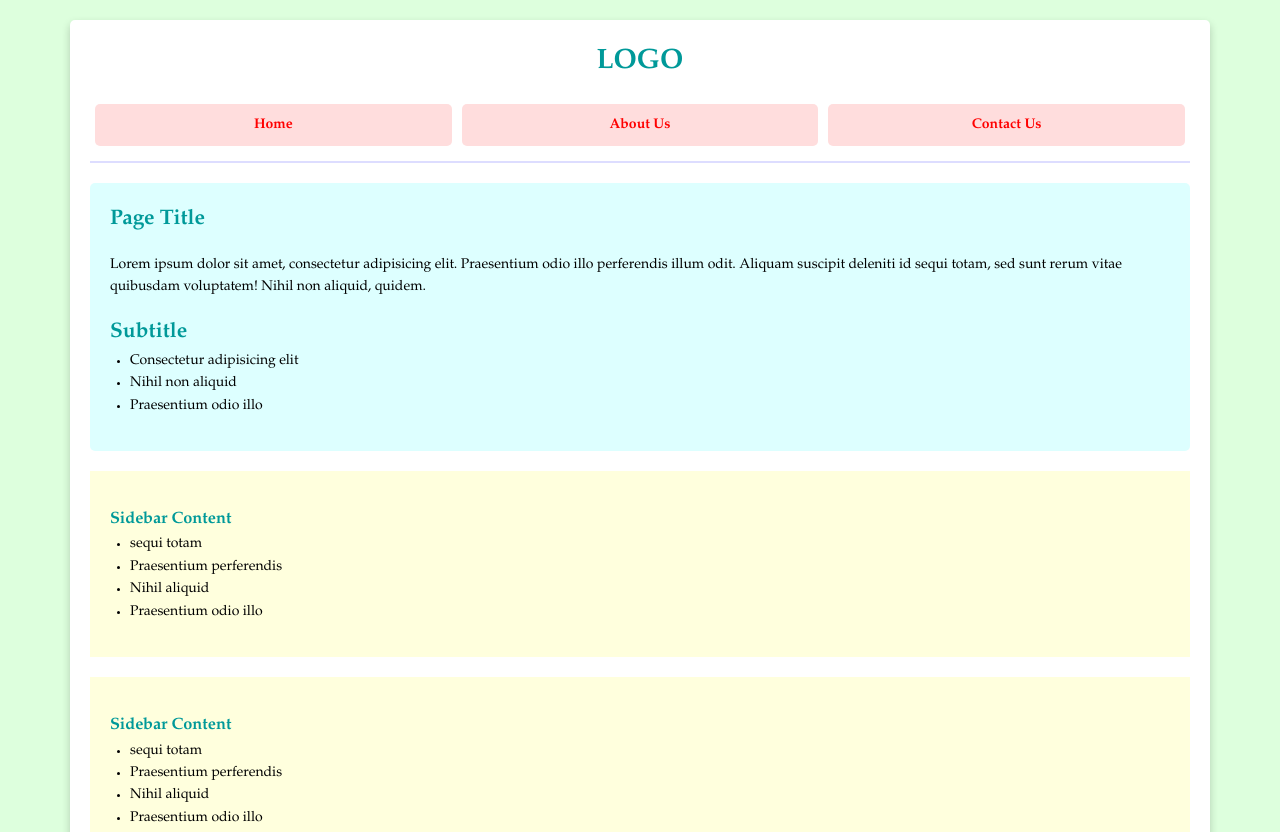
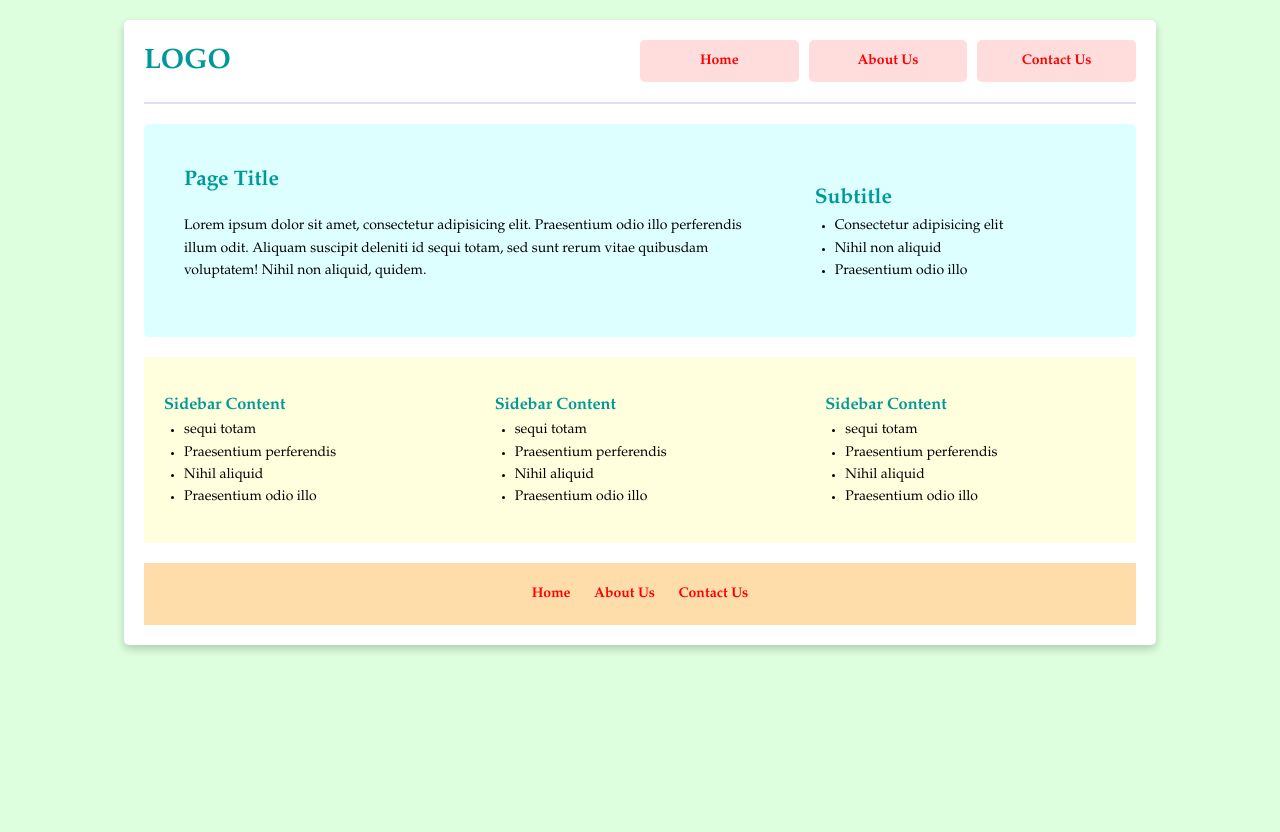
Before and after one commit to devonmoubry/responsive_buildout, a plain HTML site: page index.html in a window 1280 px wide. Shown: the top 832 px of the page. After the commit the page ends 800 px from the top, so only its background shows below. Drawn offline with Linux system fonts and the light colour scheme.

Commit message:
add breakpoint styles

```diff
--- a/style.css
+++ b/style.css
@@ -105,21 +105,76 @@ h1 {
 }
 
 #site_footer a {
-  padding: 10px;
+  padding: 0 10px;
 }
 
-@media (min-width: 600px) {
+@media screen and (min-width: 600px) {
+
+  #site_container {
+    max-width: 80%;
+  }
+
   #main_nav {
     display: flex;
+    justify-content: space-between;
   }
+
   #main_nav a {
-    margin: 0 5px;
+    flex-grow: 0;
+    flex-shrink: 1;
+    flex-basis: 28%;
+  }
+
+  #sidebar_content {
     display: flex;
-    flex-basis: 30%;
-    justify-content: center;
+    justify-content: space-between;
+  }
+
+  #sidebar_content div{
+    flex-grow: 0;
+    flex-shrink: 1;
+    flex-basis: 33.333%;
+  }
+
+}
+
+@media screen and (min-width: 1100px) {
+  header {
+    display: flex;
+    justify-content: space-between;
+  }
+
+  #logo {
+    margin-bottom: 0;
+    text-align: left;
+    flex-grow: 0;
+    flex-shrink: 1;
+    flex-basis: 65%;
+  }
+
+  #main_nav {
+    flex-grow: 0;
+    flex-shrink: 1;
+    flex-basis: 65%;
+  }
+
+  #main_content {
+    display: flex;
+  }
+
+  #main_content div {
+    padding: 20px;
+  }
+
+  #main_content div:first-child {
+    flex-grow: 0;
+    flex-shrink: 1;
+    flex-basis: 70%;
+  }
+
+  #main_content div:last-child {
+    flex-grow: 0;
+    flex-shrink: 1;
+    flex-basis: 33.33%;
   }
 }
-
-@media (min-width: 1100px) {
-
-}
```
